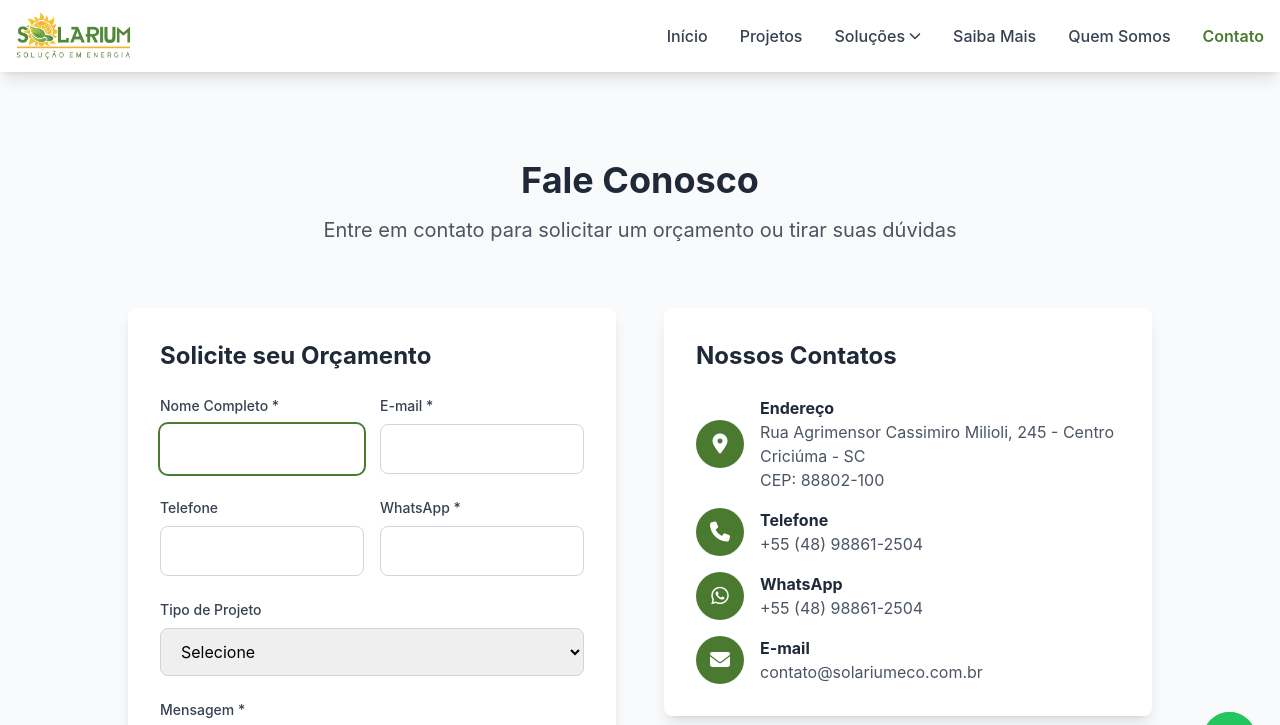
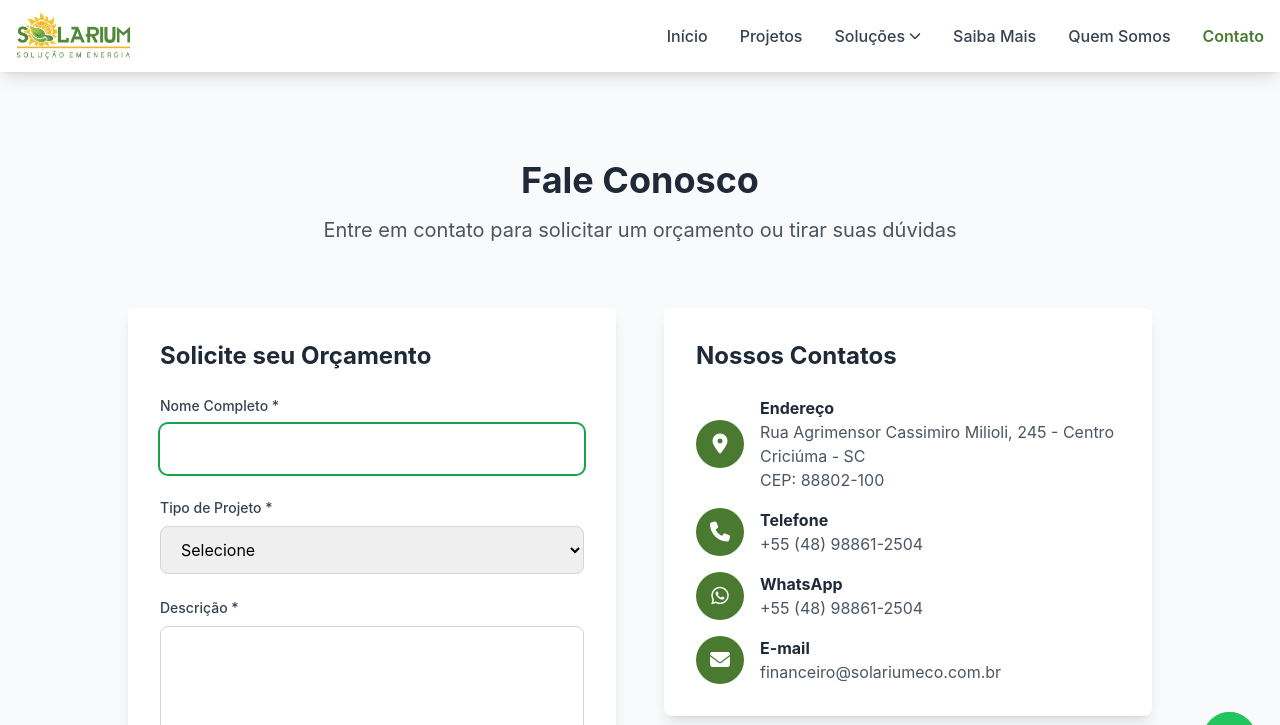
Before and after one commit to renanmn/solarium_eco, a plain HTML site: page index.html in a window 1280 px wide. Both pictures are taken after a click on the link "Solicitar Orçamento". Shown: the top 725 px of the page. Drawn offline with nearby package versions, Linux system fonts and the light colour scheme.

Commit message:
Formulário de orçamento
Criação de formulário de orçamento via whatsapp

```diff
--- a/index.html
+++ b/index.html
@@ -552,30 +552,14 @@
                 <div class="max-w-5xl mx-auto grid grid-cols-1 lg:grid-cols-2 gap-12">
                     <div class="bg-white rounded-lg p-8 shadow-lg">
                     <h3 class="text-2xl font-bold text-gray-800 mb-6">Solicite seu Orçamento</h3>
-                        <form id="contact-form" class="space-y-6">
-                            <div class="grid grid-cols-1 md:grid-cols-2 gap-4">
+                    <form id="whatsapp-form" class="space-y-6" onsubmit="enviarWhatsApp(event)">
                         <div>
                         <label for="nome" class="block text-sm font-medium text-gray-700 mb-2">Nome Completo *</label>
-                                    <input type="text" id="nome" name="nome" required class="w-full px-4 py-3 border border-gray-300 rounded-lg focus:ring-2 focus:ring-solarium-green focus:border-transparent transition-colors">
+                        <input type="text" id="nome" name="nome" required class="w-full px-4 py-3 border border-gray-300 rounded-lg focus:ring-2 focus:ring-green-600 focus:border-transparent transition-colors">
                         </div>
                         <div>
-                                    <label for="email" class="block text-sm font-medium text-gray-700 mb-2">E-mail *</label>
-                                    <input type="email" id="email" name="email" required class="w-full px-4 py-3 border border-gray-300 rounded-lg focus:ring-2 focus:ring-solarium-green focus:border-transparent transition-colors">
-                                </div>
-                            </div>
-                            <div class="grid grid-cols-1 md:grid-cols-2 gap-4">
-                                <div>
-                                    <label for="telefone" class="block text-sm font-medium text-gray-700 mb-2">Telefone</label>
-                                    <input type="tel" id="telefone" name="telefone" class="w-full px-4 py-3 border border-gray-300 rounded-lg focus:ring-2 focus:ring-solarium-green focus:border-transparent transition-colors">
-                                </div>
-                                <div>
-                                    <label for="whatsapp" class="block text-sm font-medium text-gray-700 mb-2">WhatsApp *</label>
-                                    <input type="tel" id="whatsapp" name="whatsapp" required class="w-full px-4 py-3 border border-gray-300 rounded-lg focus:ring-2 focus:ring-solarium-green focus:border-transparent transition-colors">
-                                </div>
-                            </div>
-                            <div>
-                                <label for="tipo-projeto" class="block text-sm font-medium text-gray-700 mb-2">Tipo de Projeto</label>
-                                <select id="tipo-projeto" name="tipo_projeto" class="w-full px-4 py-3 border border-gray-300 rounded-lg focus:ring-2 focus:ring-solarium-green focus:border-transparent transition-colors">
+                        <label for="tipo-projeto" class="block text-sm font-medium text-gray-700 mb-2">Tipo de Projeto *</label>
+                        <select id="tipo-projeto" name="tipo_projeto" required class="w-full px-4 py-3 border border-gray-300 rounded-lg focus:ring-2 focus:ring-green-600 focus:border-transparent transition-colors">
                             <option value="">Selecione</option>
                             <option value="residencial">Residencial</option>
                             <option value="comercial">Comercial</option>
@@ -584,11 +568,11 @@
                         </select>
                         </div>
                         <div>
-                                <label for="mensagem" class="block text-sm font-medium text-gray-700 mb-2">Mensagem *</label>
-                                <textarea id="mensagem" name="mensagem" rows="5" required class="w-full px-4 py-3 border border-gray-300 rounded-lg focus:ring-2 focus:ring-solarium-green focus:border-transparent transition-colors"></textarea>
+                        <label for="descricao" class="block text-sm font-medium text-gray-700 mb-2">Descrição *</label>
+                        <textarea id="descricao" name="descricao" rows="5" required class="w-full px-4 py-3 border border-gray-300 rounded-lg focus:ring-2 focus:ring-green-600 focus:border-transparent transition-colors"></textarea>
                         </div>
-                            <button type="submit" class="w-full bg-solarium-green text-white px-6 py-3 rounded-lg font-bold text-lg hover:bg-solarium-dark transition-colors duration-300">
-                                Enviar Mensagem
+                        <button type="submit" class="w-full bg-green-600 text-white px-6 py-3 rounded-lg font-bold text-lg hover:bg-green-700 transition-colors duration-300">
+                        Enviar pelo WhatsApp
                         </button>
                     </form>
                     </div>
@@ -630,7 +614,7 @@
                                     </div>
                                     <div>
                                         <h4 class="font-bold text-gray-800">E-mail</h4>
-                                        <p class="text-gray-600">contato@solariumeco.com.br</p>
+                                        <p class="text-gray-600">financeiro@solariumeco.com.br</p>
                                     </div>
                                 </div>
                             </div>
--- a/script.js
+++ b/script.js
@@ -650,3 +650,17 @@ document.addEventListener('DOMContentLoaded', () => {
         initGallery();
     }
 });
+
+ function enviarWhatsApp(event) {
+    event.preventDefault();
+
+    const nome = document.getElementById('nome').value.trim();
+    const tipoProjeto = document.getElementById('tipo-projeto').value.trim();
+    const descricao = document.getElementById('descricao').value.trim();
+
+    const numero = '48988612504';
+    const mensagem = `Olá, me chamo ${nome} e gostaria de realizar um orçamento de uma instalação ${tipoProjeto}. Aqui está uma breve descrição: ${descricao}`;
+
+    const url = `https://wa.me/${numero}?text=${encodeURIComponent(mensagem)}`;
+    window.open(url, '_blank');
+  }
```
Lines whose indentation alone changed are shown as unchanged.
